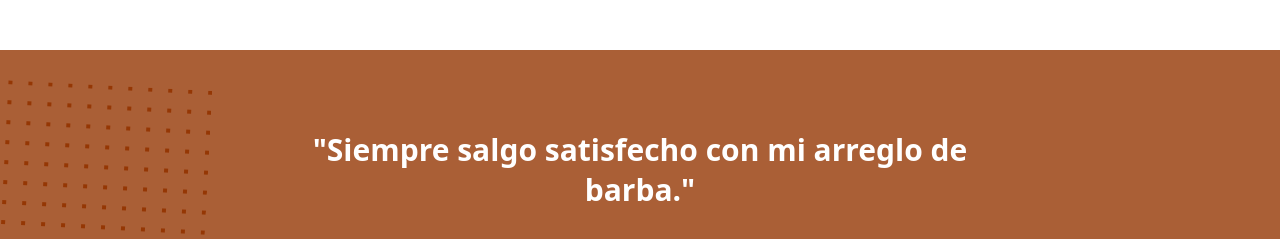
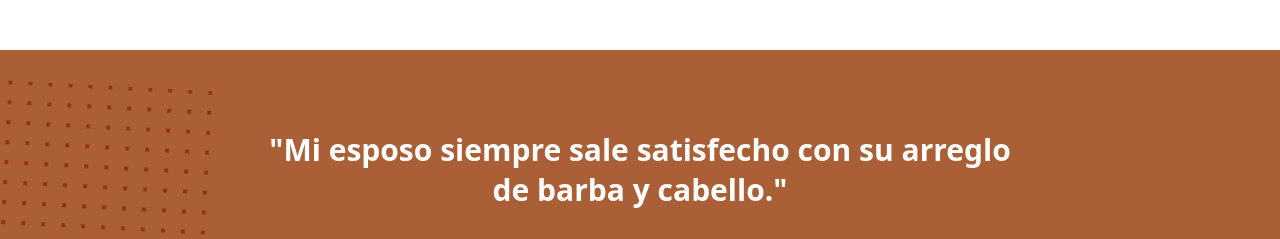
Before and after one commit to EmmaING-UAZ/Pagina-4, a plain HTML site: page index.html in a window 1280 px wide. Shown: the part 2860-3099 px from the top of the page. Drawn offline with Linux system fonts and the light colour scheme; a script that the page names is missing.

Commit message:
Update index.html

```diff
--- a/index.html
+++ b/index.html
@@ -263,8 +263,8 @@
                   <div
                     class="max-w-3xl mx-auto text-xl font-bold leading-7 text-center text-white md:leading-10 md:text-3xl text-shadow-sm">
                     <p>
-                      &quot;Siempre salgo satisfecho con mi arreglo de
-                      barba.&quot;
+                      &quot;Mi esposo siempre sale satisfecho con su arreglo de
+                      barba y cabello.&quot;
                     </p>
                   </div>
                   <footer class="mt-8">
```
